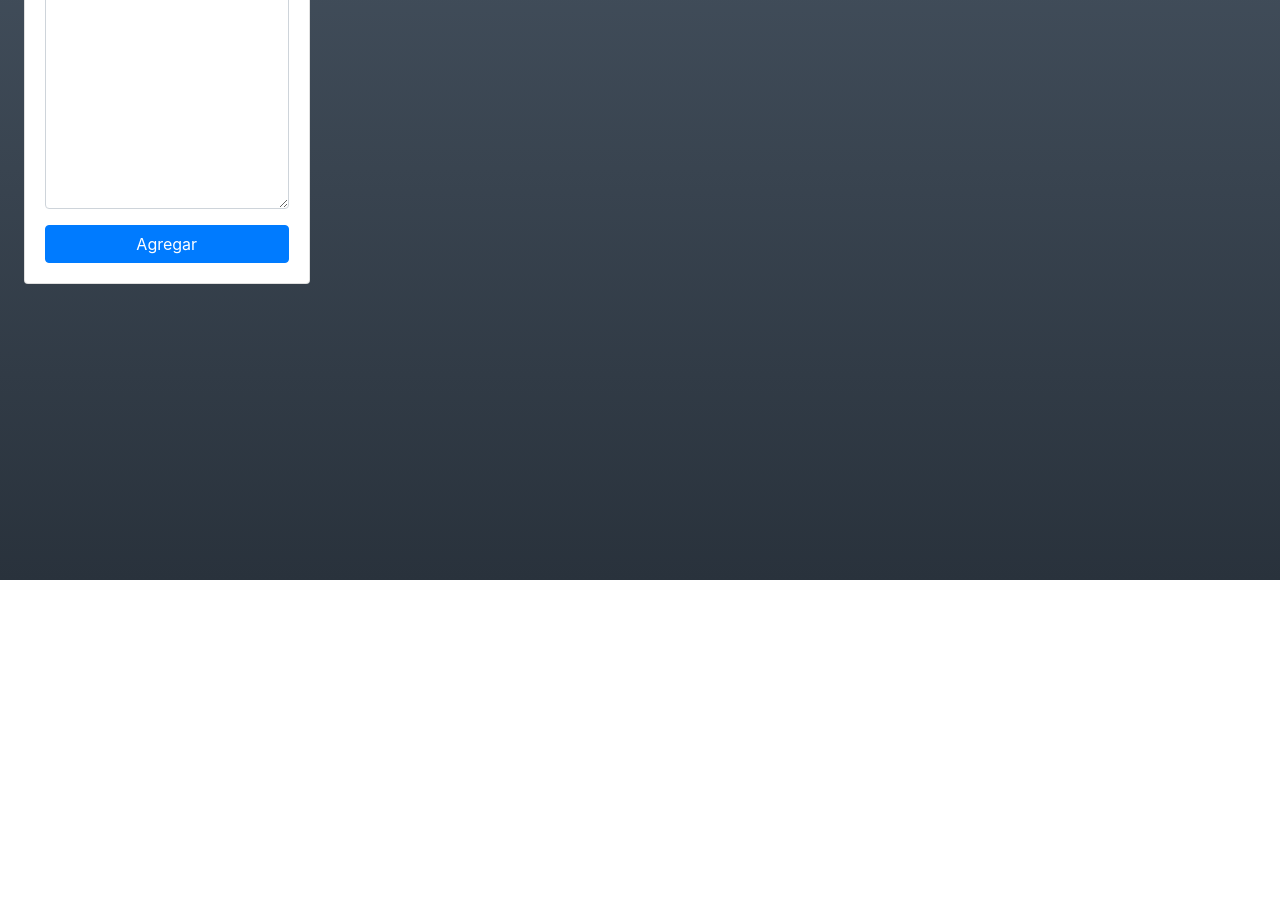
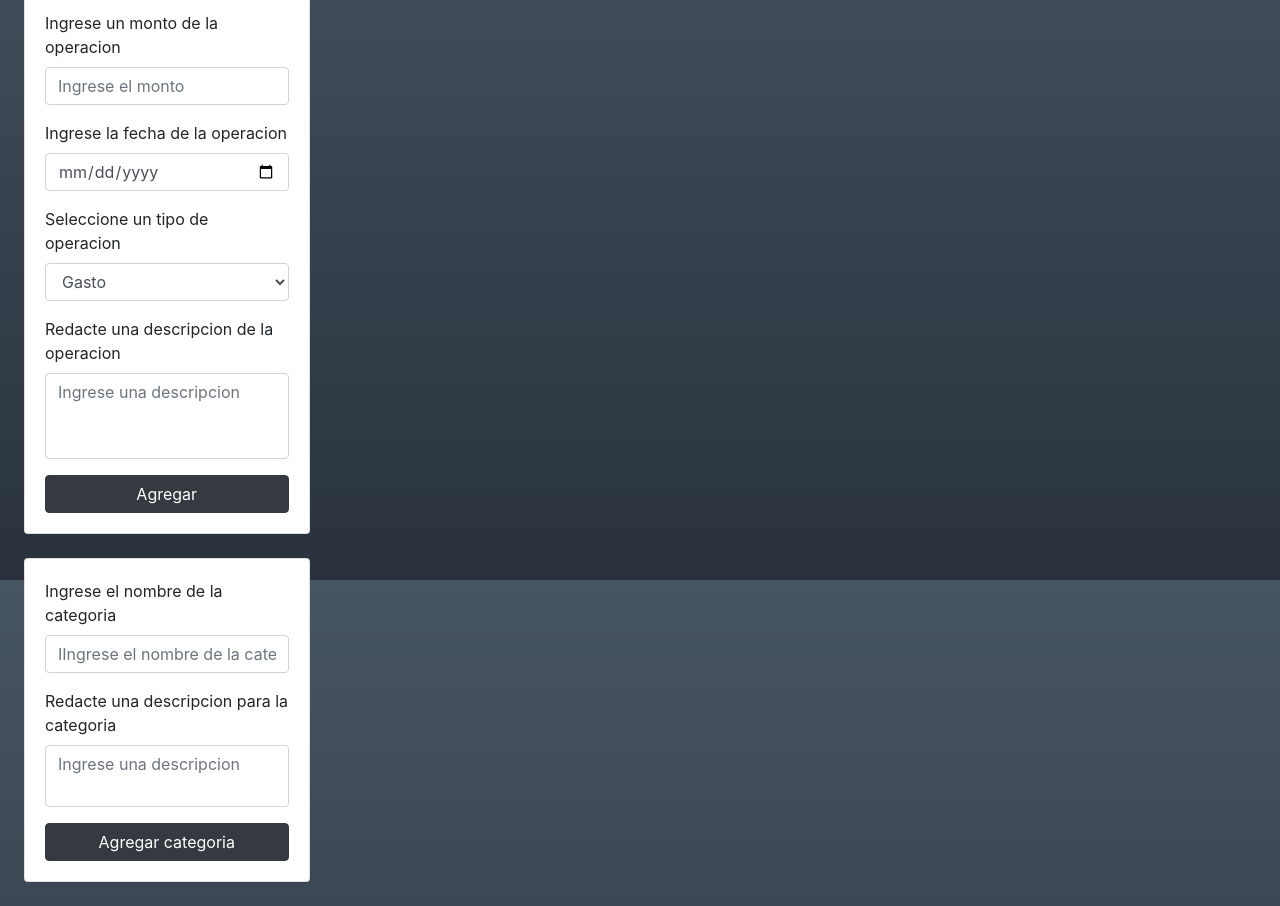
Before and after one commit to G-Miralles/TP-JS-Angular, an Angular app: page / in a window 1280 px wide. Shown: the part 220-1126 px from the top of the page. Before the commit the page ends 800 px from the top, so only its background shows below. Built offline with nearby package versions, Linux system fonts and the light colour scheme.

Commit message:
Creacion de la primera columna de interfaz y muestra de datos en consola

```diff
--- a/src/app/app.component.html
+++ b/src/app/app.component.html
@@ -8,6 +8,9 @@
       <app-data-form>
 
       </app-data-form>
+      <app-data-category>
+
+      </app-data-category>
     </div>
     <!-- Tabla de gastos e ingresos-->
     <div class="col-md-9 text-center">
--- a/src/app/app.module.ts
+++ b/src/app/app.module.ts
@@ -7,6 +7,7 @@ import { DataFormComponent } from './components/data-form/data-form.component';
 import { DataComponent } from './components/data/data.component';
 import { DataListComponent } from './components/data-list/data-list.component';
 import { NavigationComponent } from './components/navigation/navigation.component';
+import { DataCategoryComponent } from './components/data-category/data-category.component';
 
 @NgModule({
   declarations: [
@@ -14,7 +15,8 @@ import { NavigationComponent } from './components/navigation/navigation.componen
     DataFormComponent,
     DataComponent,
     DataListComponent,
-    NavigationComponent
+    NavigationComponent,
+    DataCategoryComponent
   ],
   imports: [
     BrowserModule,
--- /dev/null
+++ b/src/app/components/data-category/data-category.component.html
@@ -0,0 +1,16 @@
+<div class="card">
+    <div class="card-body">
+        <!-- Formulario de carga de datos -->
+        <form >
+            <div class="form-group">
+                <label> Ingrese el nombre de la categoria</label>
+                <input type="text" placeholder="IIngrese el nombre de la categoria"  class="form-control">
+            </div>
+            <div class="form-group">
+                <label> Redacte una descripcion para la categoria</label>
+                <textarea  cols="30" rows="2" style="resize: none;" class="form-control"  placeholder="Ingrese una descripcion"></textarea>
+            </div>
+            <button type="submit" class="btn btn-dark btn-block">Agregar categoria</button>
+        </form>
+    </div>
+</div>
--- /dev/null
+++ b/src/app/components/data-category/data-category.component.ts
@@ -0,0 +1,15 @@
+import { Component, OnInit } from '@angular/core';
+
+@Component({
+  selector: 'app-data-category',
+  templateUrl: './data-category.component.html',
+  styleUrls: ['./data-category.component.css']
+})
+export class DataCategoryComponent implements OnInit {
+
+  constructor() { }
+
+  ngOnInit(): void {
+  }
+
+}
--- a/src/app/components/data-form/data-form.component.html
+++ b/src/app/components/data-form/data-form.component.html
@@ -1,14 +1,31 @@
-<div class="card">
+<div class="card mb-4">
     <div class="card-body">
         <!-- Formulario de carga de datos -->
-        <form >
+        <form (submit)="addData(newName, newPrice, newDate, newType, newDescription)">
             <div class="form-group">
-                <input type="text" placeholder="Ingrese nombre del concepto"  class="form-control">
+                <label> Ingrese el nombre de la operacion</label>
+                <input #newName type="text" placeholder="Ingrese nombre del concepto" autofocus required class="form-control">
             </div>
             <div class="form-group">
-                <textarea  cols="30" rows="10" class="form-control" placeholder="Ingrese una descripcion"></textarea>
+                <label> Ingrese un monto de la operacion</label>
+                <input #newPrice type="number" placeholder="Ingrese el monto" required class="form-control">
             </div>
-            <button type="submit" class="btn btn-primary btn-block">Agregar</button>
+            <div class="form-group" >
+                <label> Ingrese la fecha de la operacion</label>
+                <input #newDate type="date" required class="form-control">
+            </div>
+            <div class="form-group">
+                <label> Seleccione un tipo de operacion</label>
+                <select #newType name="select" required class="form-control">
+                    <option value="Ingreso">Ingreso</option>
+                    <option value="Gasto" selected>Gasto</option>
+                </select>
+            </div>
+            <div class="form-group">
+                <label> Redacte una descripcion de la operacion</label>
+                <textarea #newDescription style="resize: none;" cols="30" rows="3"  class="form-control"  required placeholder="Ingrese una descripcion"></textarea>
+            </div>
+            <button type="submit" class="btn btn-dark btn-block">Agregar</button>
         </form>
     </div>
 </div>
--- a/src/app/components/data-form/data-form.component.ts
+++ b/src/app/components/data-form/data-form.component.ts
@@ -12,4 +12,9 @@ export class DataFormComponent implements OnInit {
   ngOnInit(): void {
   }
 
+  addData(newName: HTMLInputElement, newPrice: HTMLInputElement, newDate: HTMLInputElement, newType: HTMLInputElement, newDescription: HTMLInputElement) {
+    console.log("Esta merga anda bien", newName.value, newPrice.value, newDate.value, newType.value, newDescription.value);
+    return false;
+  }
+
 }
```
Also changed, not shown: src/app/components/data-category/data-category.component.css (added), 1 other file (tests, documents, lock files or other folders).
